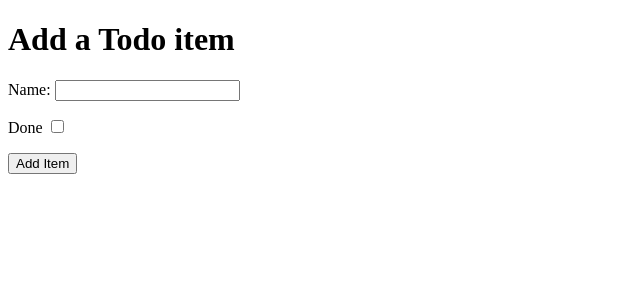
After one commit to Jca-Dev/Django, a Django app: page /add in a window 1280 px wide. The commit adds this page. Shown: the top 300 px of the page, without its empty margins (0-640 px from the left). Run offline with Django 3.2, Linux system fonts and the light colour scheme.

Commit message:
create add item and functionality

```diff
--- a/django_todo/urls.py
+++ b/django_todo/urls.py
@@ -15,9 +15,10 @@ Including another URLconf
 """
 from django.contrib import admin
 from django.urls import path
-from todo.views import get_todo_list
+from todo.views import get_todo_list, add_item
 
 urlpatterns = [
     path('admin/', admin.site.urls),
-    path('', get_todo_list, name='get_todo_list')
+    path('', get_todo_list, name='get_todo_list'),
+    path('add', add_item, name='add')
 ]
--- /dev/null
+++ b/todo/templates/todo/add_item.html
@@ -0,0 +1,33 @@
+<!DOCTYPE html>
+<html lang="en">
+<head>
+    <meta charset="UTF-8">
+    <meta http-equiv="X-UA-Compatible" content="IE=edge">
+    <meta name="viewport" content="width=device-width, initial-scale=1.0">
+    <title>Add Item</title>
+</head>
+<body>
+    <h1> Add a Todo item</h1>
+    <form action="add" method="POST">
+        {% csrf_token %}
+        <div>
+            <p>
+                <label for="id_name">Name:</label>
+                <input type="text" id="id_name" name="item_name" />
+            </p>
+        </div>
+        <div>
+            <p>
+                <label for="id_done">Done</label>
+                <input type="checkbox" id="id_done" name="done" />
+            </p>
+        </div>
+        <div>
+            <p>
+                <button type="submit">Add Item</button>
+            </p>
+        </div>
+    </form>
+
+</body>
+</html>
--- a/todo/templates/todo/todo_list.html
+++ b/todo/templates/todo/todo_list.html
@@ -18,9 +18,10 @@
                 <td>{{ item.name }}</td>
                 {% endif %}
             </tr>
-        {% emty %}
+        {% empty %}
         <tr><td>You have nothing to do</td></tr>
         {% endfor %}
     </table>
+    <a href="/add">Add item</a>
 </body>
 </html>
--- a/todo/views.py
+++ b/todo/views.py
@@ -1,12 +1,24 @@
-from django.shortcuts import render
+from django.shortcuts import render, redirect
 from .models import Item
 
 # Create your views here.
 
 
 def get_todo_list(request):
+    print('What about me?')
     items = Item.objects.all()
     context = {
         'items' : items
     }
     return render(request, "todo/todo_list.html", context)
+
+
+def add_item(request):
+    print('hello', request)
+    if request.method == 'POST':
+        name = request.POST.get('item_name')
+        done = 'done' in request.POST
+        Item.objects.create(name=name, done=done)
+
+        return redirect('get_todo_list')
+    return render(request, 'todo/add_item.html')
```
Also changed, not shown: db.sqlite3.
